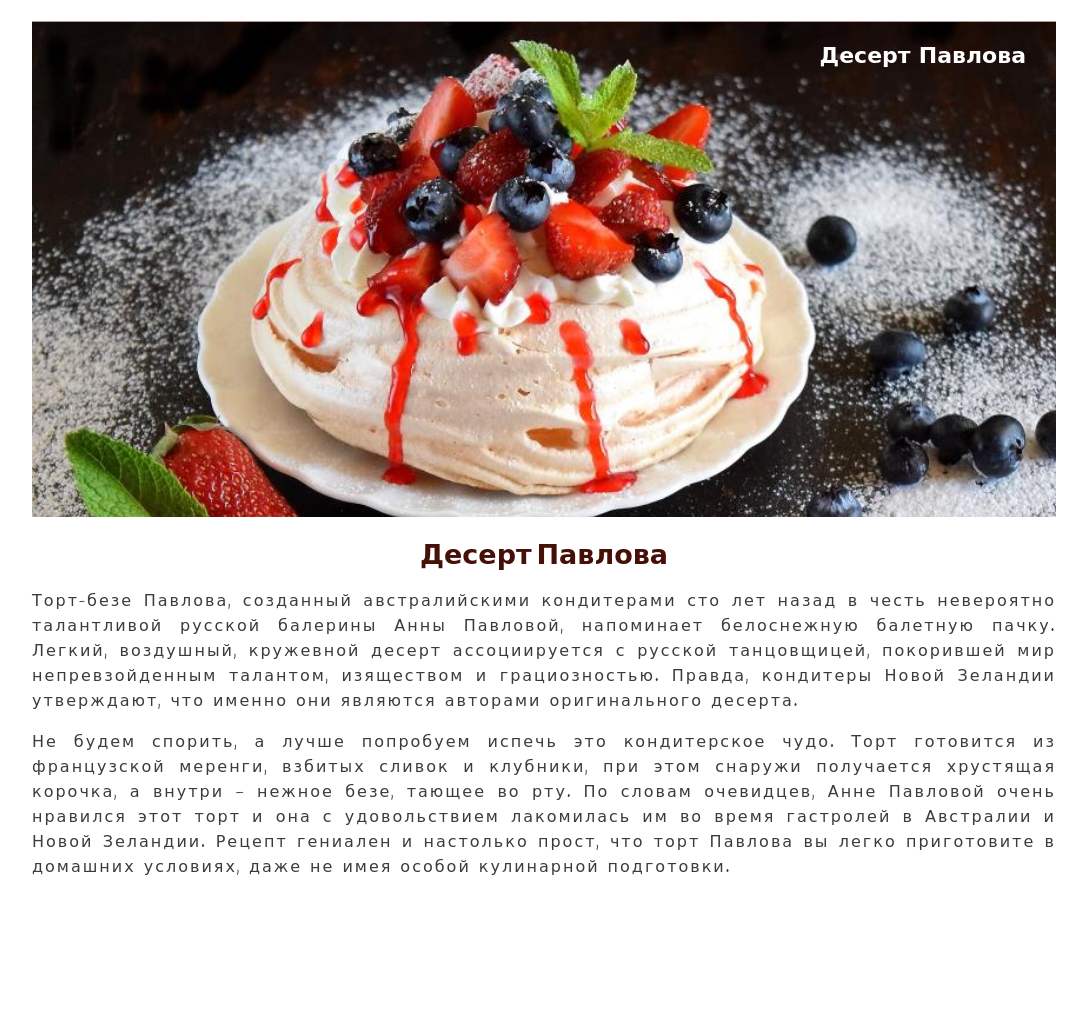
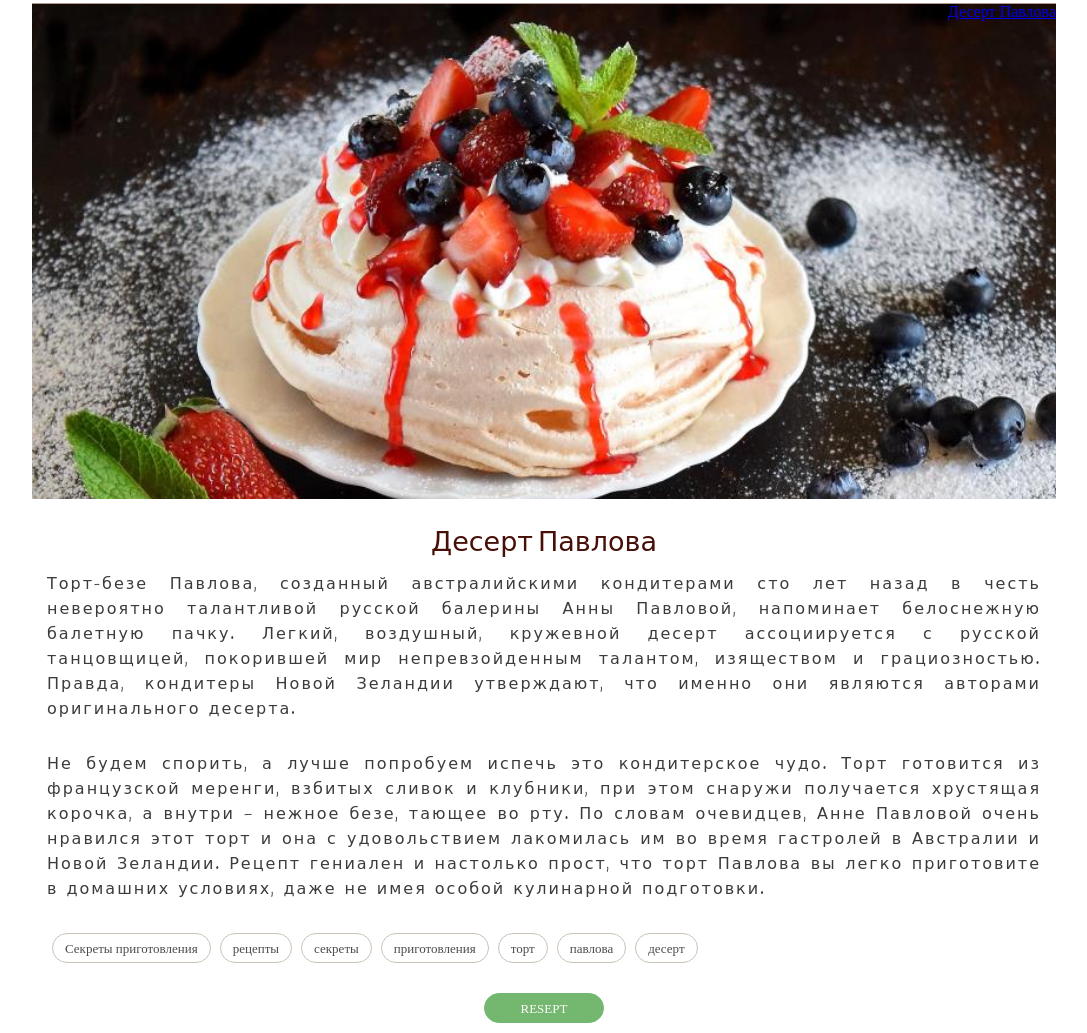
Before and after one commit to NataliyaVerchenko/MyCake, a plain HTML site: page index.html in a window 1280 px wide. Shown: the part 177-1210 px from the top of the page, without its empty margins (96-1183 px from the left). Before the commit the page ends 1074 px from the top, so only its background shows below. Drawn offline with Linux system fonts and the light colour scheme.

Commit message:
fixing bug

```diff
--- a/css/style.css
+++ b/css/style.css
@@ -3,6 +3,53 @@ font-family: 'Indie Flower', cursive;
 font-family: 'Abril Fatface', cursive;
 */
 /*это комментарий*/
+html, body, div, span, applet, object, iframe,
+h1, h2, h3, h4, h5, h6, p, blockquote, pre,
+a, abbr, acronym, address, big, cite, code,
+del, dfn, em, img, ins, kbd, q, s, samp,
+small, strike, strong, sub, sup, tt, var,
+b, u, i, center,
+dl, dt, dd, ol, ul, li,
+fieldset, form, label, legend,
+table, caption, tbody, tfoot, thead, tr, th, td,
+article, aside, canvas, details, embed,
+figure, figcaption, footer, header, hgroup,
+menu, nav, output, ruby, section, summary,
+time, mark, audio, video {
+	margin: 0;
+	padding: 0;
+	border: 0;
+	font-size: 100%;
+	font: inherit;
+	vertical-align: baseline;
+}
+/* HTML5 display-role reset for older browsers */
+article, aside, details, figcaption, figure,
+footer, header, hgroup, menu, nav, section {
+	display: block;
+}
+body {
+	line-height: 1;
+}
+ol, ul {
+	list-style: none;
+}
+blockquote, q {
+	quotes: none;
+}
+blockquote:before, blockquote:after,
+q:before, q:after {
+	content: '';
+	content: none;
+}
+table {
+	border-collapse: collapse;
+	border-spacing: 0;
+}
+
+*{
+	box-sizing: border-box;
+}
 /*это шапка*/
 .header{
 	display: flex;
@@ -34,6 +81,7 @@ img{
     margin-left: 30px;
 }
 .navigation a{
+	display: inline-block;
 	padding: 5px;
     margin: 0 15px;
     letter-spacing: 4px;
@@ -43,15 +91,27 @@ img{
 	font-size: 22px;
 	font-weight: 700;
 	font-family: 'Indie Flower', cursive;
-	border-bottom: 3px solid transparent;
+	/*border-bottom: 3px solid transparent;*/
 
+}
+.navigation a::after {
+    content: '';
+    display: block;
+    width: 0;
+    height: 2px;
+    background: #cd9d89;
+    transition: width .3s;
+}
+.navigation a:hover::after {
+    width: 100%;
+/*    //transition: width .3s;*/
 }
 .navigation a:last-child {
 	margin: 0;
 	padding-right: 0;
 }
 	.navigation a:hover{
-		border-bottom: 3px solid #cd9d89;
+/*		border-bottom: 3px solid #cd9d89;*/
 
 
 	}
@@ -64,7 +124,7 @@ img{
 		text-align: right;
 
 	}
-    section a{
+    section h2 a{
     	color: #fff;
     	font-size: 22px;
     	text-decoration: none;
@@ -75,11 +135,19 @@ img{
 	    display: block;
 	    margin: 0 15px;
     }
-    main h1{
-    	font-family: 'Abril Fatface', cursive;
-    	color: #460f08;
-	    font-size: 27px;
-	    text-align: -webkit-center;
+    main .content{
+    	padding: 10px 15px;
+    }
+    main h2{
+    display: flex;
+    justify-content: center;
+    font-family: 'Abril Fatface', cursive;
+    color: #460f08;
+    margin: 20px auto;
+    font-size: 27px;
+    /* text-align: -webkit-center; */
+    /* font-size: 1.375rem; */
+    line-height: 1.5rem;
 
     }
     main p{
@@ -89,4 +157,66 @@ img{
 	    text-align: justify;
 	    font-size: 16px;
 	    color: #000000c4;
+	    margin-bottom: 30px;
     }
+    .tags__tags-cloud{
+    	margin-bottom: 30px;
+    }
+    .tags__tags-cloud a{
+    	    text-decoration: none;
+    	        background-color: transparent;
+    	        margin: 0 0 0.625rem 0.3125rem;
+    }
+    .button {
+    border: 1px solid #cccccc;
+    height: 2.5rem;
+    line-height: 2.5rem;
+    display: -moz-inline-stack;
+    display: inline-block;
+    -webkit-box-sizing: border-box;
+    box-sizing: border-box;
+    padding: 0 1.25rem;
+    color: #4c4c4c;
+    text-transform: uppercase;
+    border-radius: 1.25rem;
+    cursor: pointer;
+    font-size: 0.75rem;
+    font-weight: 600;
+    -webkit-transition: border-color 0.2s ease, background-color 0.2s ease;
+    transition: border-color 0.2s ease, background-color 0.2s ease;
+    -webkit-user-select: none;
+    -moz-user-select: none;
+    -ms-user-select: none;
+    user-select: none;
+    background: white;
+    position: relative;
+}
+    .button_tag {
+    height: 1.875rem;
+    line-height: 1.875rem;
+    padding: 0 0.75rem;
+    font-size: 0.8125rem;
+    font-weight: 400;
+    text-transform: none;
+    background: none;
+    border-color: #cac3b6;
+}
+.tags .button {
+
+}
+.btn-cta{
+	    display: flex;
+    justify-content: center;
+    height: 1.875rem;
+    line-height: 1.875rem;
+    padding: 0 0.75rem;
+    font-size: 0.8125rem;
+    font-weight: 400;
+    text-decoration: none;
+    /* text-transform: none; */
+    border-color: #73b86e;
+    color: #fff;
+    background: #73b86e;
+    margin-left: auto;
+    margin-right: auto;
+    width: 12%;}
--- a/index.html
+++ b/index.html
@@ -9,7 +9,7 @@
  <body>
 <header>
 	<div class="header-wrapper header">
-	 	<a class="logo" href="index.html"><img src="img/logo.png"></a>
+	 	<a class="logo" href="index.html"><img src="img/logo.png" alt="Cake"></a>
 		<nav class="navigation">
 			 <a href="#">home</a>
 			 <a href="#">shop</a>
@@ -18,29 +18,36 @@
 		</nav>
 	 </div>
  </header>
-
-
-
 <main>
 	<div class="main-wrapper">
 	     <section class="banner">
-	     	<a href="#">
-	     		Десерт Павлова
-	     	</a>
+	     	<h1><a href="#">
+                Десерт Павлова
+            </a></h1>
 	     </section>
 	     <div class="content">
-	     <h1>Десерт Павлова</h1>
-		  <!-- Комментарий -->
-		 <p>Торт-безе Павлова, созданный австралийскими кондитерами сто лет назад в честь невероятно талантливой русской балерины Анны Павловой, напоминает белоснежную балетную пачку. Легкий, воздушный, кружевной десерт ассоциируется с русской танцовщицей, покорившей мир непревзойденным талантом, изяществом и грациозностью. Правда, кондитеры Новой Зеландии утверждают, что именно они являются авторами оригинального десерта. </p>
-		 <p>Не будем спорить, а лучше попробуем испечь это кондитерское чудо. Торт готовится из французской меренги, взбитых сливок и клубники, при этом снаружи получается хрустящая корочка, а внутри — нежное безе, тающее во рту. По словам очевидцев, Анне Павловой очень нравился этот торт и она с удовольствием лакомилась им во время гастролей в Австралии и Новой Зеландии. Рецепт гениален и настолько прост, что торт Павлова вы легко приготовите в домашних условиях, даже не имея особой кулинарной подготовки.</p>
+		     <h2>Десерт Павлова</h2>
+			  <!-- Комментарий -->
+			 <p>Торт-безе Павлова, созданный австралийскими кондитерами сто лет назад в честь невероятно талантливой русской балерины Анны Павловой, напоминает белоснежную балетную пачку. Легкий, воздушный, кружевной десерт ассоциируется с русской танцовщицей, покорившей мир непревзойденным талантом, изяществом и грациозностью. Правда, кондитеры Новой Зеландии утверждают, что именно они являются авторами оригинального десерта. </p>
+			 <p>Не будем спорить, а лучше попробуем испечь это кондитерское чудо. Торт готовится из французской меренги, взбитых сливок и клубники, при этом снаружи получается хрустящая корочка, а внутри — нежное безе, тающее во рту. По словам очевидцев, Анне Павловой очень нравился этот торт и она с удовольствием лакомилась им во время гастролей в Австралии и Новой Зеландии. Рецепт гениален и настолько прост, что торт Павлова вы легко приготовите в домашних условиях, даже не имея особой кулинарной подготовки.</p>
+			  <div class="tags__tags-cloud">
+			  <a href="#">
+			  <div class="button button_tag">Секреты приготовления</div>
+			  </a>
+			  <a href="#"><div class="button button_tag">рецепты</div></a>
+			  <a href="#"><div class="button button_tag">секреты</div></a>
+			  <a href="#"><div class="button button_tag">приготовления</div></a>
+			  <a href="#"><div class="button button_tag">торт</div></a>
+			  <a href="#"><div class="button button_tag">павлова</div></a>
+			  <a href="#"><div class="button button_tag">десерт</div></a></div>
+		      <a href="#" class="button btn-cta">resept</a>
+	     </div>
 
-
-
-
-	     </div>
 
 	 </div>
  </main>
-<footer><div class="footer-wrapper"></footer>
+<footer>
+	<div class="footer-wrapper"></div>
+</footer>
  </body>
 </html>
```
